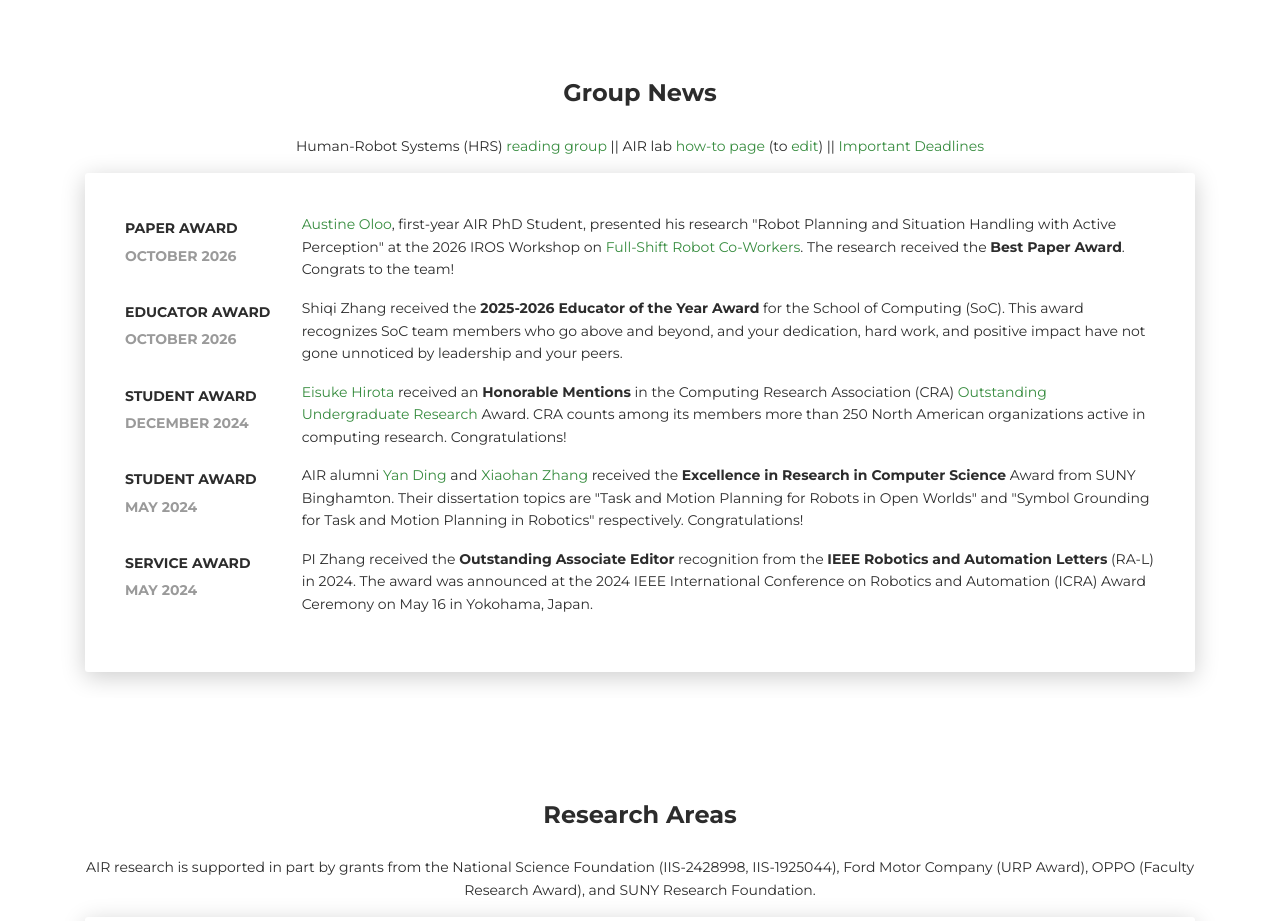
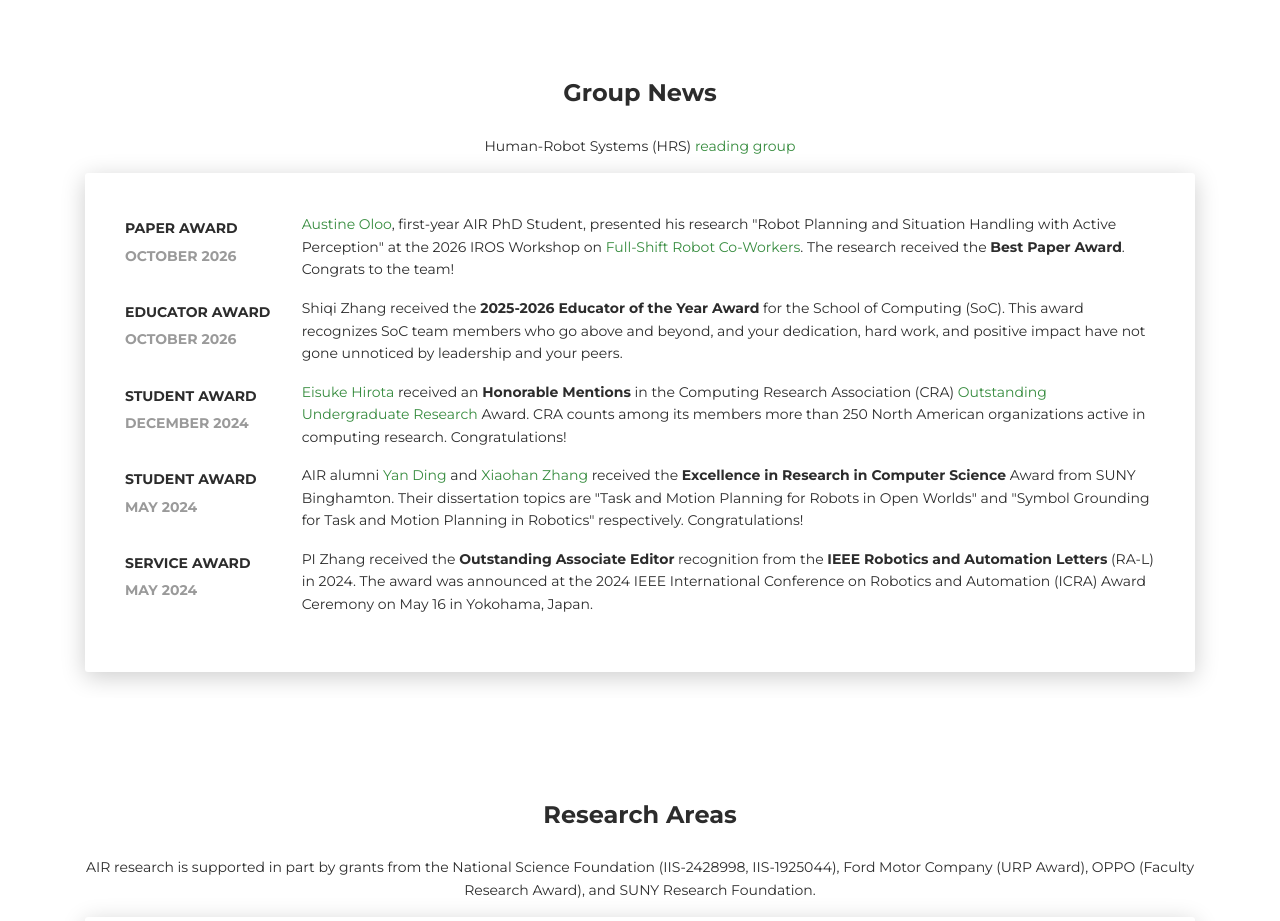
Before and after one commit to bu-air-lab/bu-air-lab.github.io, a plain HTML site: page index.html in a window 1280 px wide. Shown: the part 860-1781 px from the top of the page. Drawn offline with Linux system fonts and the light colour scheme.

Commit message:
updated reading group link

```diff
--- a/index.html
+++ b/index.html
@@ -97,7 +97,8 @@
   <div class="container cc-reference">
     <div class="h4 mb-4 text-center title">Group News</div>
             <p align="center">
-              Human-Robot Systems (HRS) <a href="https://yoheihayamizu.github.io/hrs-reading-group/">reading group</a>  ||  AIR lab <a href="https://docs.google.com/document/d/e/2PACX-1vTuZYFmSX6yIdvgn4cHrO4vOxQ6aFd9qlrhMGGVuFYPxQpDGzuN8JTKzovWq_ltKWn3SVmPYufsW-c-/pub">how-to page</a> (to <a href="https://docs.google.com/document/d/12fz1nT--XTxp0NX8Zc2hy6KnGPR-B7bWseCC3E0XWUo/edit?usp=sharing">edit</a>) || <a href="https://docs.google.com/spreadsheets/d/1X7YegK3h1cn587i_MbCOAYzry6tRWUsyKBeCEFY7yuM/edit?usp=sharing">Important Deadlines</a>
+              Human-Robot Systems (HRS) <a href="https://bu-air-lab.github.io/reading-group/">reading group</a>
+                <!-- ||  AIR lab <a href="https://docs.google.com/document/d/e/2PACX-1vTuZYFmSX6yIdvgn4cHrO4vOxQ6aFd9qlrhMGGVuFYPxQpDGzuN8JTKzovWq_ltKWn3SVmPYufsW-c-/pub">how-to page</a> (to <a href="https://docs.google.com/document/d/12fz1nT--XTxp0NX8Zc2hy6KnGPR-B7bWseCC3E0XWUo/edit?usp=sharing">edit</a>) || <a href="https://docs.google.com/spreadsheets/d/1X7YegK3h1cn587i_MbCOAYzry6tRWUsyKBeCEFY7yuM/edit?usp=sharing">Important Deadlines</a> -->
             </p>
     <div class="card" data-aos="zoom-in">
       <div class="carousel slide" id="cc-Indicators" data-ride="carousel">
```
